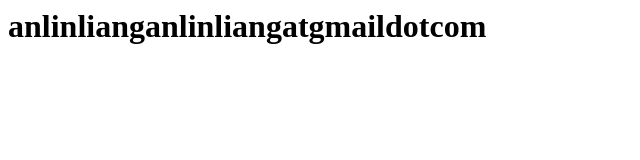
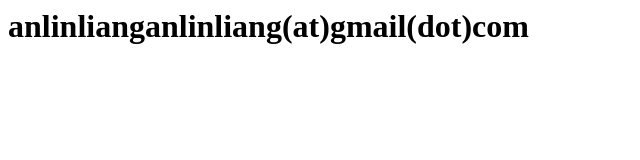
Before and after one commit to anlinliang/hello-world, a plain HTML site: page index.html in a window 1280 px wide. Shown: the whole page, without its empty margins (0-640 px from the left). Drawn offline with Linux system fonts and the light colour scheme.

Commit message:
Update index.html

```diff
--- a/index.html
+++ b/index.html
@@ -1 +1 @@
-<h1>anlinlianganlinliangatgmaildotcom<h1>
+<h1>anlinlianganlinliang(at)gmail(dot)com<h1>
```
